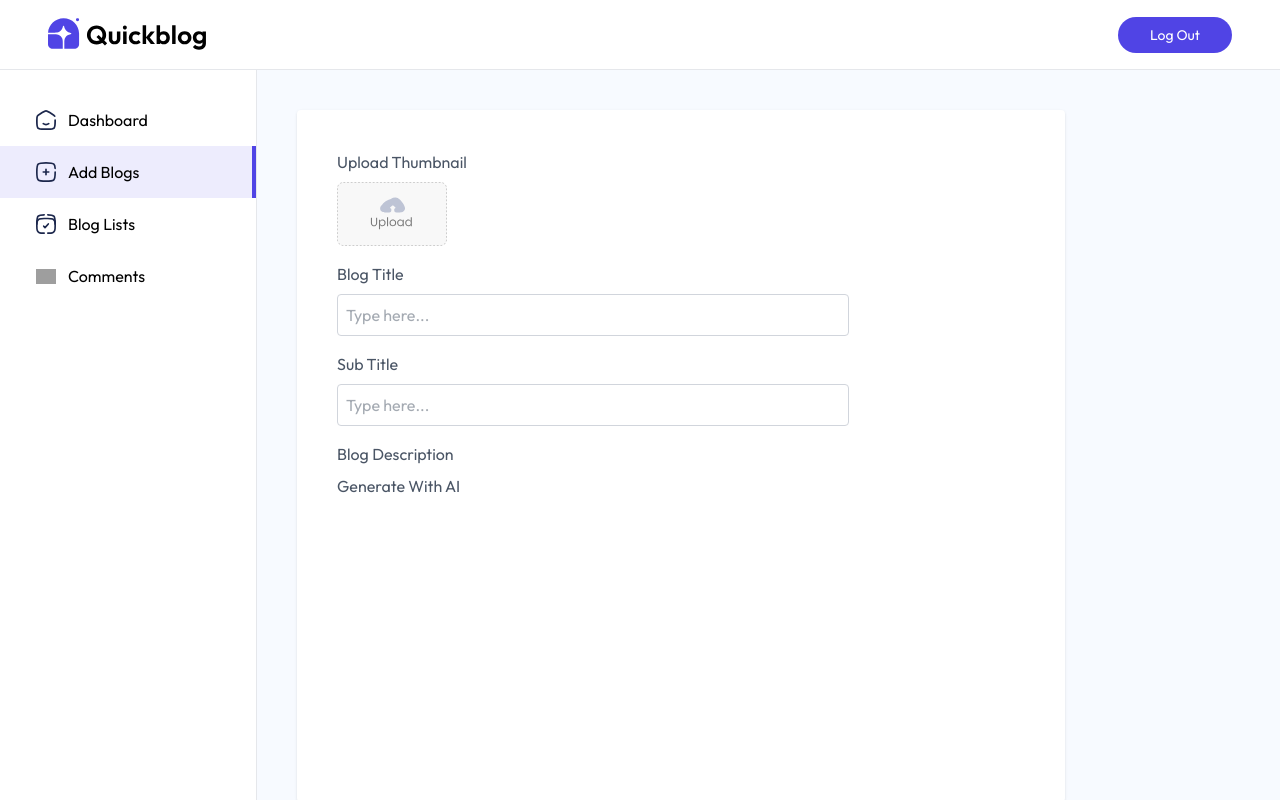
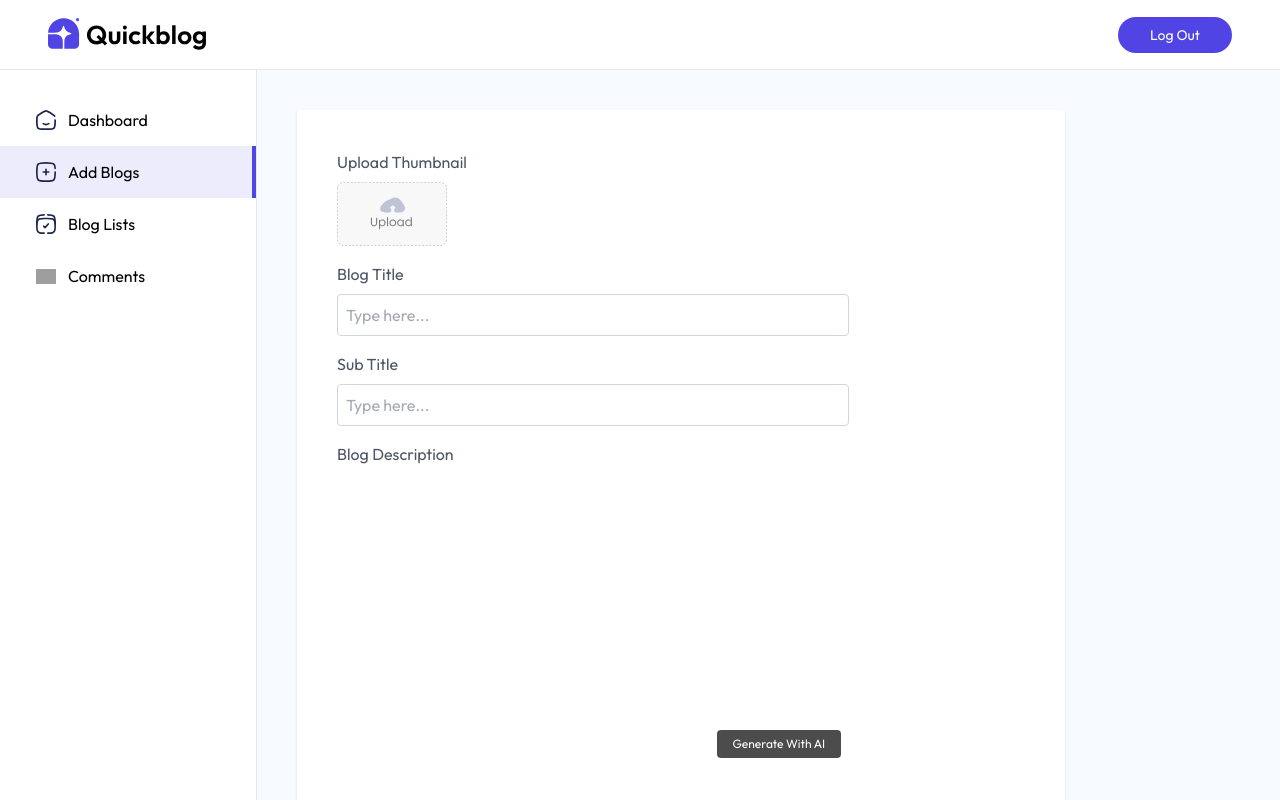
Before and after one commit to outgoingrudra/Blog-site, a React (Vite) app in the folder frontend/: page /admin/addBlog in a window 1280 px wide. Built offline with nearby package versions, Linux system fonts and the light colour scheme; grey boxes are pictures that could not be loaded.

Commit message:
changes made

```diff
--- a/frontend/package.json
+++ b/frontend/package.json
@@ -13,6 +13,8 @@
     "@tailwindcss/vite": "^4.1.13",
     "moment": "^2.30.1",
     "motion": "^12.23.12",
+    "quil": "^1.1.30",
+    "quill": "^2.0.3",
     "react": "^19.1.1",
     "react-dom": "^19.1.1",
     "react-router-dom": "^7.8.2",
--- a/frontend/src/App.jsx
+++ b/frontend/src/App.jsx
@@ -8,6 +8,7 @@ import AddBlog from "./Pages/Admin/AddBlog"
 import Comments from "./Pages/Admin/Comments"
 import ListBlog from "./Pages/Admin/ListBlog"
 import Login from "./Components/admin/Login";
+import "quill/dist/quill.snow.css"
 
 export default function App() {
   return (
--- a/frontend/src/Pages/Admin/AddBlog.jsx
+++ b/frontend/src/Pages/Admin/AddBlog.jsx
@@ -1,7 +1,11 @@
-import React, { useState } from "react";
+import React, { useRef, useState } from "react";
 import assets from "../../assets/assets";
+import Quill from "quill";
 
 export default function AddBlog() {
+
+  const editorRef = useRef(null)
+  const quillRef = useRef(null)
   const [image, setImage] = useState(false);
   const [title, setTitle] = useState("");
   const [subtitle, setSubtitle] = useState("");
@@ -67,7 +71,8 @@ export default function AddBlog() {
         />
         <p className="mt-4">Blog Description</p>
         <div className="max-w-lg h-74 pb-16 sm:pb-10  pt-2 relative">
-          <button type="button" onClick={generateContent} className="">
+          <div className="" ref={editorRef}></div>
+          <button type="button" onClick={generateContent} className=" absolute bottom-1 right-2 ml-2 text-xs text-white bg-black/70 px-4 py-1.5 rounded hover:underline curosr-pointer">
             Generate With AI
           </button>
         </div>
```
Also changed, not shown: 1 other file (tests, documents, lock files or other folders).
